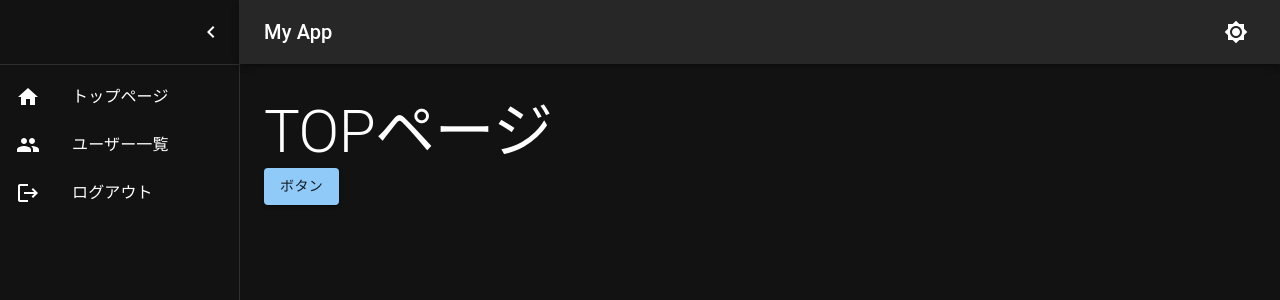
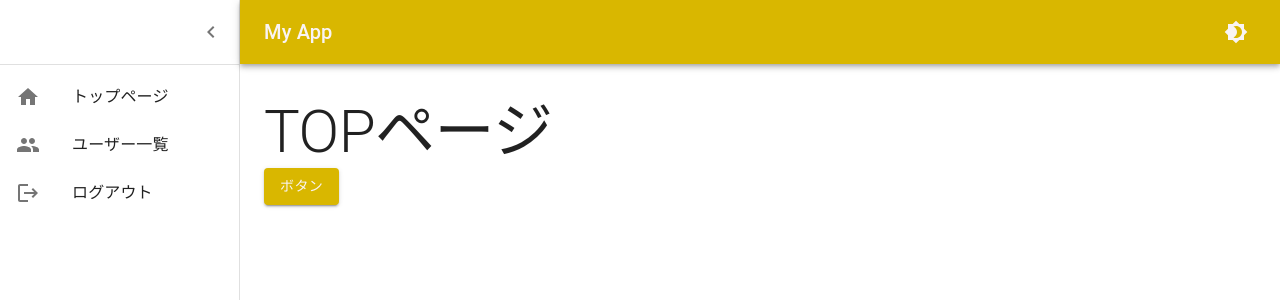
Before and after one commit to shimabukuromeg/urql-next-app, a Next.js app: page / in a window 1280 px wide. Shown: the top 300 px of the page. Built offline with nearby package versions, Linux system fonts and the light colour scheme.

Commit message:
colormodeをローカルストレージに保存するようにした

```diff
--- a/src/contexts/mui-theme-provider.tsx
+++ b/src/contexts/mui-theme-provider.tsx
@@ -1,6 +1,7 @@
 import React, {
   createContext,
   useContext,
+  useEffect,
   useMemo,
   useState,
 } from 'react';
@@ -33,12 +34,25 @@ const getDesignTokens = (mode: PaletteMode) => ({
 export const MuiThemeProvider: React.FC<{
   children: React.ReactNode;
 }> = ({ children }) => {
-  const [mode, setMode] = useState<ColorMode>('dark');
+  const [mode, setMode] = useState<ColorMode>("light");
+
+  useEffect(() => {
+    const mode = (localStorage.getItem("mode") ?? "light") as ColorMode;
+    setMode(mode);
+    localStorage.setItem("mode", mode);
+  }, []);
 
   const colorMode = useMemo(
     () => ({
       toggleColorMode: () => {
-        setMode((prevMode) => (prevMode === 'light' ? 'dark' : 'light'));
+        setMode((prevMode) => {
+          if (prevMode === 'light') {
+            localStorage.setItem("mode", 'dark');
+          } else {
+            localStorage.setItem("mode", 'light');
+          }
+          return (prevMode === 'light' ? 'dark' : 'light')
+        });
       },
     }),
     []
```
